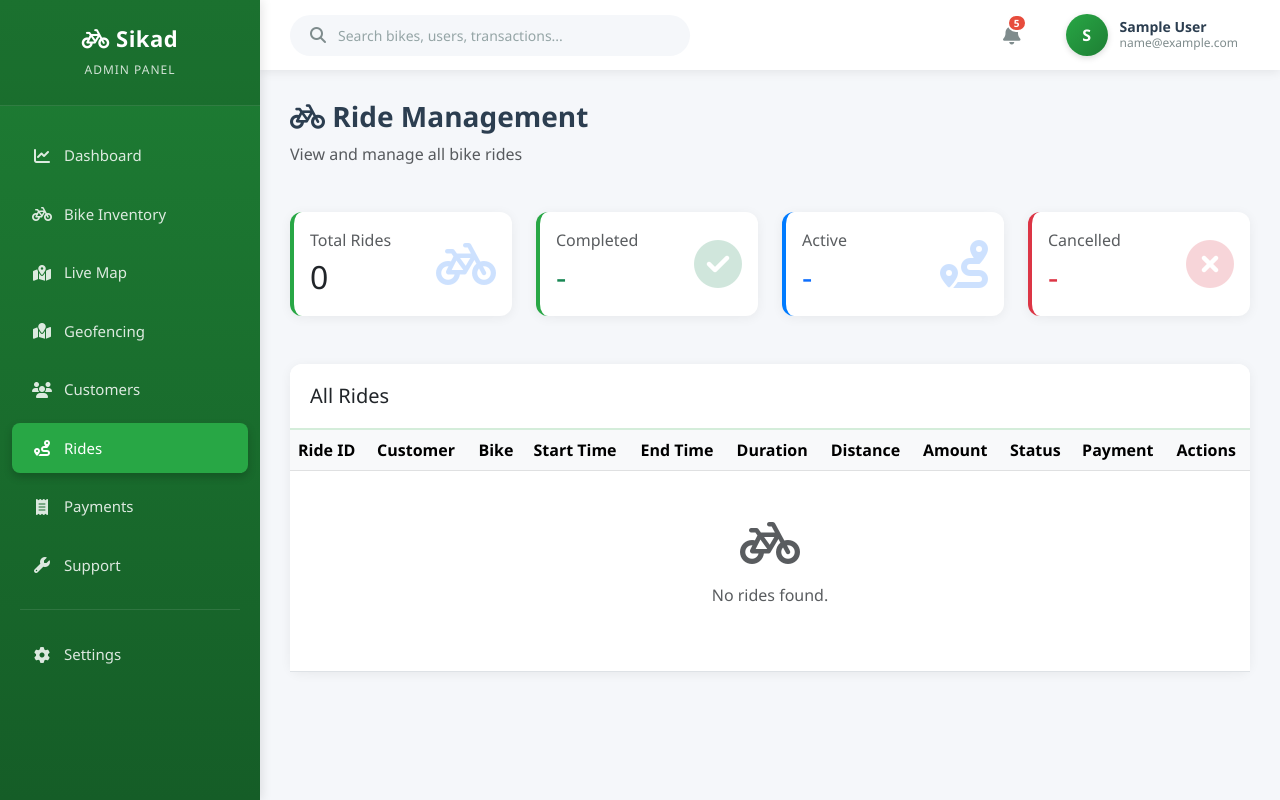
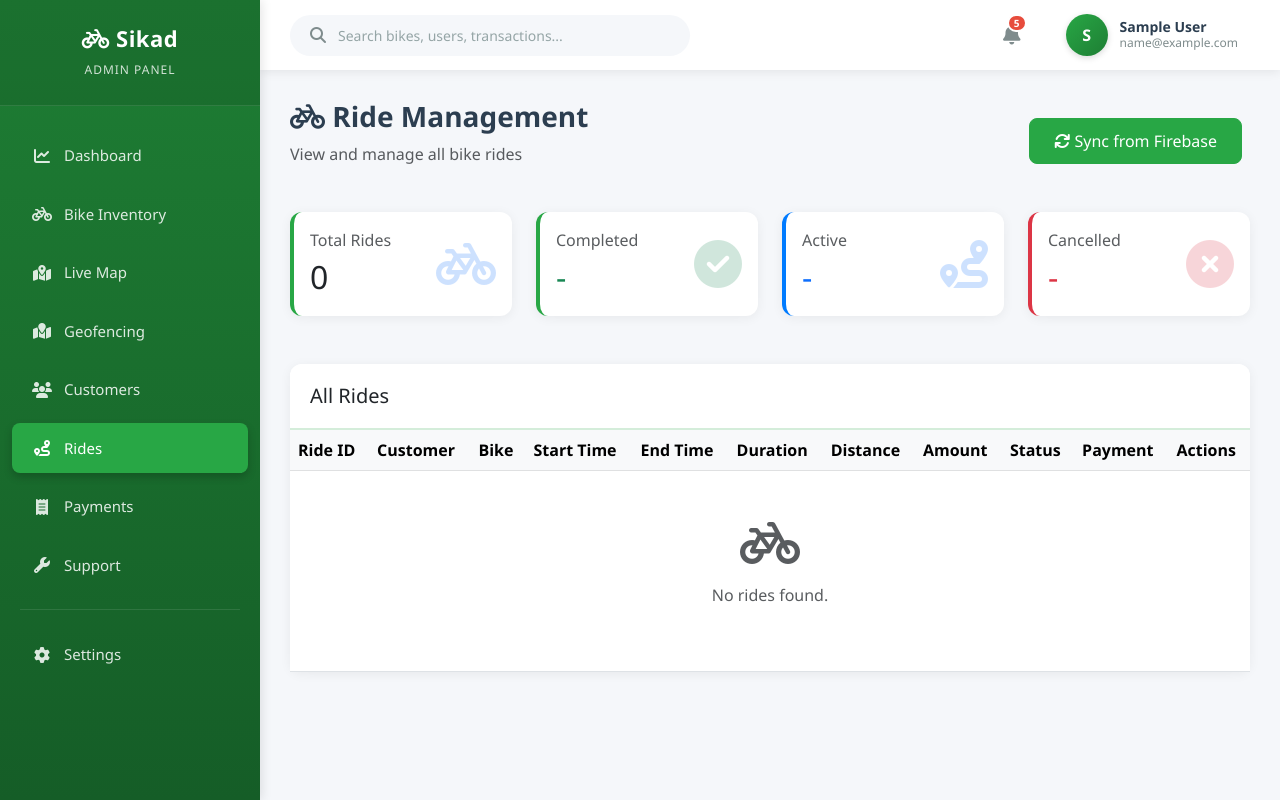
Before and after one commit to jungnarph/SikadAdmin, a Django app: page /rides/ in a window 1280 px wide. Run offline with Django 4.2, Linux system fonts and the light colour scheme; the visitor is signed in with stand-in values (Sample User, id 1); data that the repository does not hold is empty.

Commit message:
Ride Sync Service

```diff
--- a/apps/rides/sync_service.py
+++ b/apps/rides/sync_service.py
@@ -404,17 +404,17 @@ class RideSyncService:
                 f"Points: {points_count}, "
                 f"Start: {defaults.get('start_time')}"
             )
-            return True
+            return True, created
 
         except Exception as e:
             logger.error(f"Error syncing ride {ride_id}: {e}", exc_info=True)
-            return False
+            return False, False
 
     def sync_all_rides(self, limit: int = 1000) -> dict:
         """
         Sync multiple rides from Firebase to PostgreSQL.
         """
-        stats = {'total': 0, 'processed': 0, 'failed': 0}
+        stats = {'total': 0, 'created': 0, 'updated': 0, 'failed': 0}
         try:
             logger.info(f"Starting bulk ride sync with limit {limit}")
             rides_data = self.firebase_service.list_rides(limit=limit)
@@ -425,7 +425,12 @@ class RideSyncService:
             for ride_data in rides_data:
                 ride_id = ride_data.get('firebase_id')
                 if ride_id:
-                    if self.sync_single_ride(ride_id, ride_data):
+                    success, created = self.sync_single_ride(ride_id, ride_data)
+                    if success:
+                        if created:
+                            stats['created'] += 1
+                        else:
+                            stats['updated'] += 1
                         stats['processed'] += 1
                     else:
                         stats['failed'] += 1
--- a/apps/rides/urls.py
+++ b/apps/rides/urls.py
@@ -13,4 +13,6 @@ urlpatterns = [
 
     # Detail view
     path('<str:ride_firebase_id>/', views.ride_detail, name='ride_detail'),
+
+    path('sync/all/', views.sync_all_rides, name='sync_all_rides'),
 ]
--- a/apps/rides/views.py
+++ b/apps/rides/views.py
@@ -2,9 +2,12 @@
 Rides Views - For listing and viewing ride details
 """
 
-from django.shortcuts import render, get_object_or_404
+from django.shortcuts import render, get_object_or_404, redirect
 from django.contrib.auth.decorators import login_required
 from django.core.paginator import Paginator
+from django.contrib import messages
+
+from apps.rides.sync_service import RideSyncService
 from .models import Ride
 
 @login_required
@@ -34,3 +37,16 @@ def ride_detail(request, ride_firebase_id):
     )
     context = {'ride': ride}
     return render(request, 'rides/ride_detail.html', context) # Assumes template exists
+
+@login_required
+def sync_all_rides(request):
+    """Sync all zones from Firebase to PostgreSQL"""
+    sync_service = RideSyncService()
+    stats = sync_service.sync_all_rides()
+
+    messages.success(
+        request,
+        f'Synced {stats["total"]} rides: {stats["created"]} created, {stats["updated"]} updated'
+    )
+
+    return redirect('rides:ride_list')
--- a/templates/rides/ride_list.html
+++ b/templates/rides/ride_list.html
@@ -7,6 +7,11 @@
     <div>
         <h1><i class="fas fa-bicycle"></i> Ride Management</h1>
         <p class="text-muted">View and manage all bike rides</p>
+    </div>
+    <div>
+        <a href="{% url 'rides:sync_all_rides' %}" class="btn btn-primary me-2">
+            <i class="fas fa-sync"></i> Sync from Firebase
+        </a>
     </div>
 </div>
 
```
